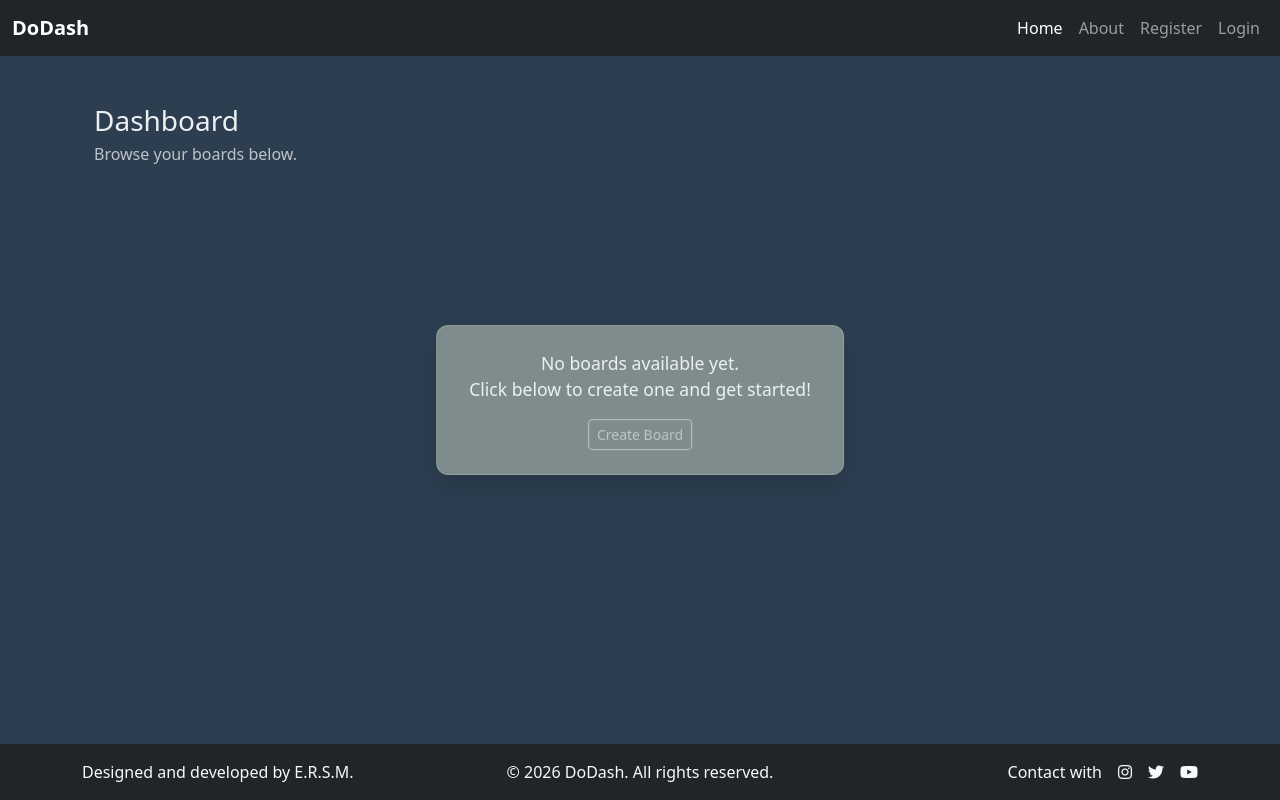
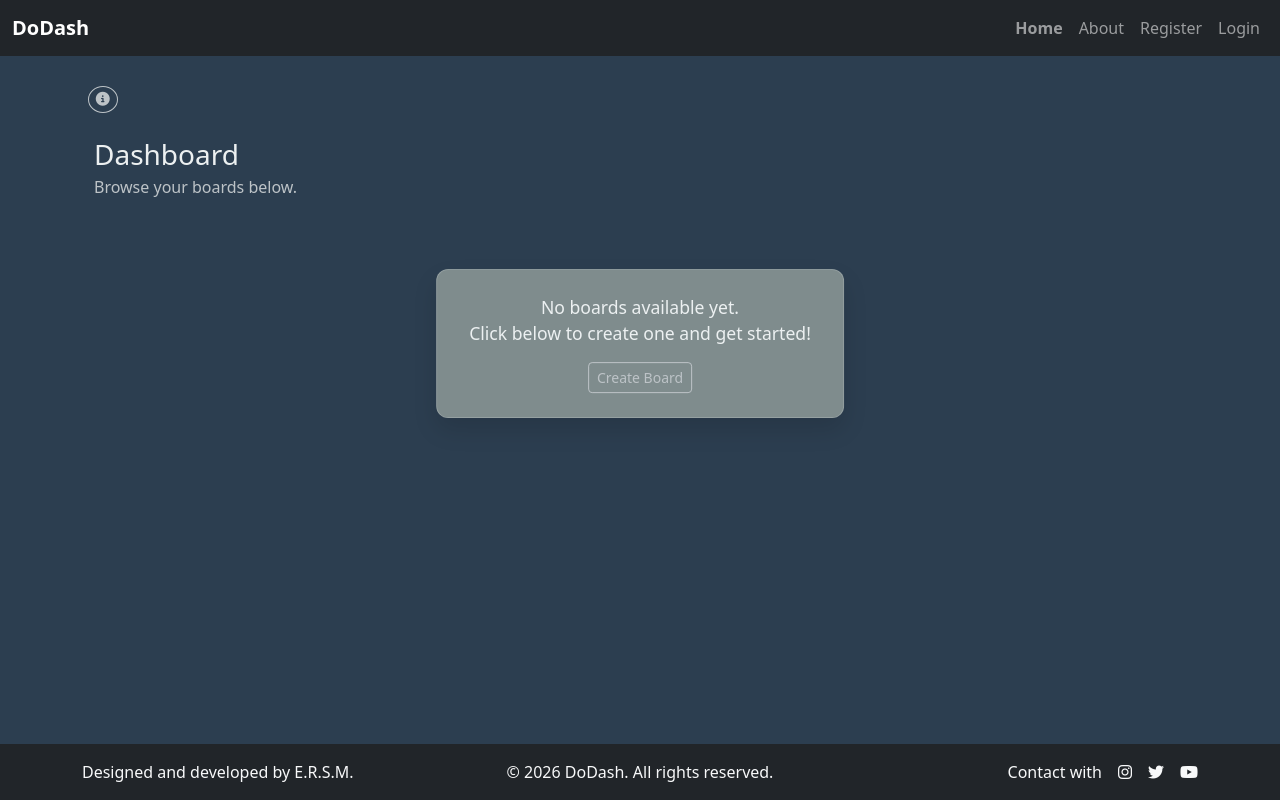
Before and after one commit to Enrique2007s/django-todo-app, a Django app: page / in a window 1280 px wide. Run offline with Django 4.2, Linux system fonts and the light colour scheme; the visitor is signed in with stand-in values (Sample User, id 1); data that the repository does not hold is empty; some libraries are stand-ins or nearby versions; some web fonts are replaced.

Commit message:
add modal for instructions in dashboard.html

```diff
--- a/dashboard/templates/dashboard/dashboard.html
+++ b/dashboard/templates/dashboard/dashboard.html
@@ -1,12 +1,20 @@
 {% extends 'base.html' %}
 
 {% block content %}
-<div class="container py-4">
+<div class="container py-4 dashboard-container">
     <div class="d-flex align-items-center justify-content-between mb-4">
-        <div>
-            <h1 class="h3 mb-1 dashboard-title">Dashboard</h1>
-            <p class="mb-0 dashboard-subtitle">Browse your boards below.</p>
+        <div class="d-flex align-items-center gap-2">
+            <button type="button" class="btn btn-sm btn-outline-info dashboard-info-btn" data-bs-toggle="modal" data-bs-target="#infoModal" aria-label="Info">
+                <i class="fa-solid fa-circle-info"></i>
+            </button>
+            <div>
+                <h1 class="h3 mb-1 dashboard-title"><br>Dashboard</h1>
+                <p class="mb-0 dashboard-subtitle">Browse your boards below.</p>
+            </div>
         </div>
+        {% if object_list %}
+        <a href="{% url 'create-board' %}" class="btn btn-sm">Create Board</a>
+        {% endif %}
     </div>
 
     <div class="row row-cols-1 row-cols-md-2 row-cols-lg-4 g-4">
@@ -53,4 +61,25 @@
 
     {% endif %}
 </div>
+<!-- Info modal -->
+<div class="modal fade" id="infoModal" tabindex="-1" aria-labelledby="infoModalLabel" aria-hidden="true">
+    <div class="modal-dialog modal-dialog-centered">
+        <div class="modal-content">
+            <div class="modal-header">
+                <h5 class="modal-title" id="infoModalLabel">How to use this page</h5>
+                <button type="button" class="btn-close" data-bs-dismiss="modal" aria-label="Close"></button>
+            </div>
+            <div class="modal-body">
+                <div class="d-grid gap-3">
+                    <div>
+                        <h6 class="mb-1">In this page, you can create boards to manage tasks inside them.</h6>
+                    </div>
+                    <div>
+                        <h6 class="mb-1">Click on a board to view its tasks or create new ones</h6>
+                    </div>
+                </div>
+            </div>
+        </div>
+    </div>
+</div>
 {% endblock content %}
--- a/dashboard/templates/dashboard/tasks.html
+++ b/dashboard/templates/dashboard/tasks.html
@@ -2,6 +2,7 @@
 
 {% block content %}
 <div class="container py-4">
+    <a href="{% url 'my-dashboard' %}" class="btn btn-sm btn-outline-secondary mb-3">&larr; Back to Dashboard</a>
     <div class="text-center mb-4">
         <h1 class="h3 mb-2 task-title">{{ board.title }}</h1>
         <p class="text-muted mb-0 task-subtitle">{{ board.excerpt }}</p>
--- a/static/css/style.css
+++ b/static/css/style.css
@@ -32,6 +32,22 @@ main {
 
 .dashboard-empty-state {
     min-height: 45vh;
+}
+
+.dashboard-container {
+    position: relative;
+}
+
+.dashboard-info-btn {
+    position: absolute;
+    top: 0.35rem;
+    left: 0.35rem;
+    z-index: 60;
+    padding: 0.35rem 0.45rem;
+    border-radius: 50%;
+    display: inline-flex;
+    align-items: center;
+    justify-content: center;
 }
 
 .dashboard-empty-alert {
--- a/templates/base.html
+++ b/templates/base.html
@@ -33,16 +33,16 @@
             <div class="collapse navbar-collapse" id="navbarSupportedContent">
                 <ul class="navbar-nav ms-auto mb-2 mb-lg-0">
                     <li class="nav-item">
-                        <a class="nav-link active" aria-current="page" href="{% url 'my-dashboard' %}">Home</a>
+                        <a class="nav-link {% if request.resolver_match.url_name == 'my-dashboard' %}fw-bold{% endif %}" aria-current="page" href="{% url 'my-dashboard' %}">Home</a>
                     </li>
                     <li class="nav-item">
-                        <a class="nav-link" href="{% url 'about' %}">About</a>
+                        <a class="nav-link {% if request.resolver_match.url_name == 'about' %}fw-bold{% endif %}" aria-label="About" href="{% url 'about' %}">About</a>
                     </li>
                     <li class="nav-item">
-                        <a class="nav-link" href="#">Register</a>
+                        <a class="nav-link" aria-label="Register" href="#">Register</a>
                     </li>
                     <li class="nav-item">
-                        <a class="nav-link" href="#">Login</a>
+                        <a class="nav-link" aria-label="Login" href="#">Login</a>
                     </li>
                 </ul>
             </div>
```
Also changed, not shown: 1 other file.
